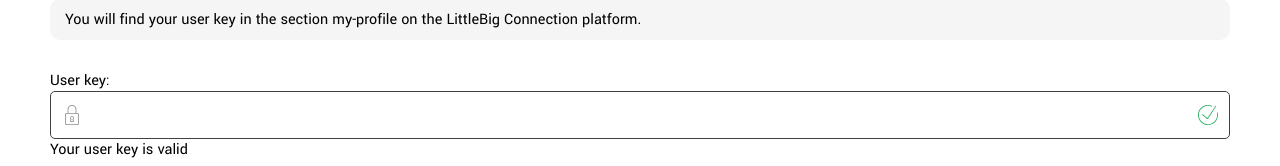
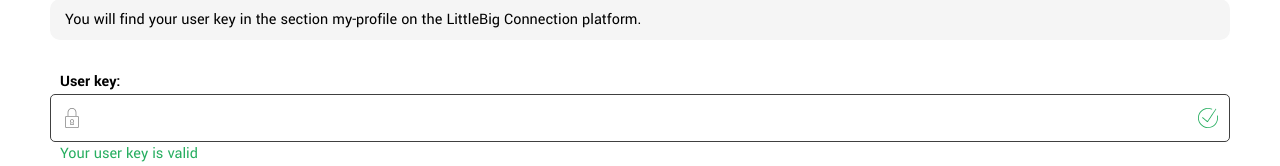
Before and after one commit to drzoidberg/lbc-techtest, a React (Create React App) app: page / in a window 1280 px wide. Shown: the part 1021-1187 px from the top of the page. Built offline with nearby package versions, Linux system fonts and the light colour scheme.

Commit message:
updated main sass file

```diff
--- a/src/sass/main.scss
+++ b/src/sass/main.scss
@@ -3,6 +3,7 @@
 @import 'abstracts/variables';
 
 @import 'base/base';
+@import 'base/forms';
 @import 'base/typography';
 @import 'base/utilities';
 
```
